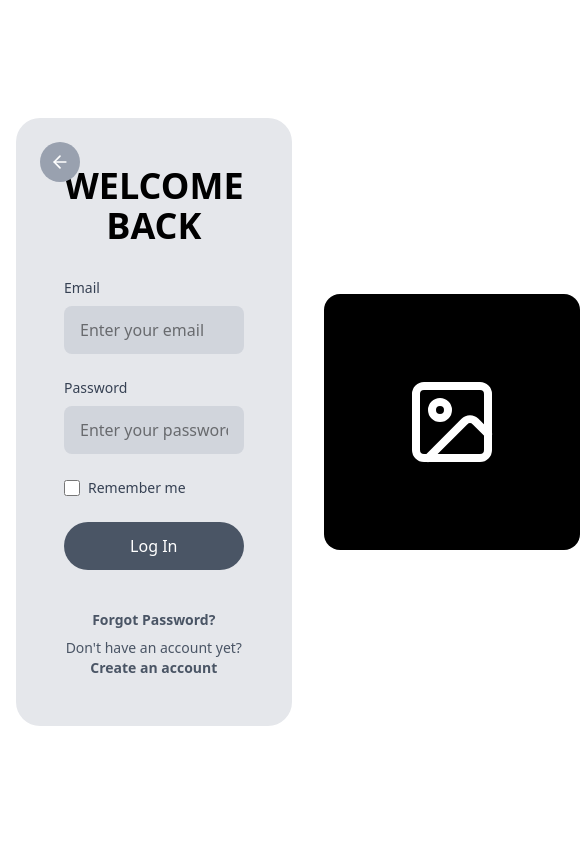
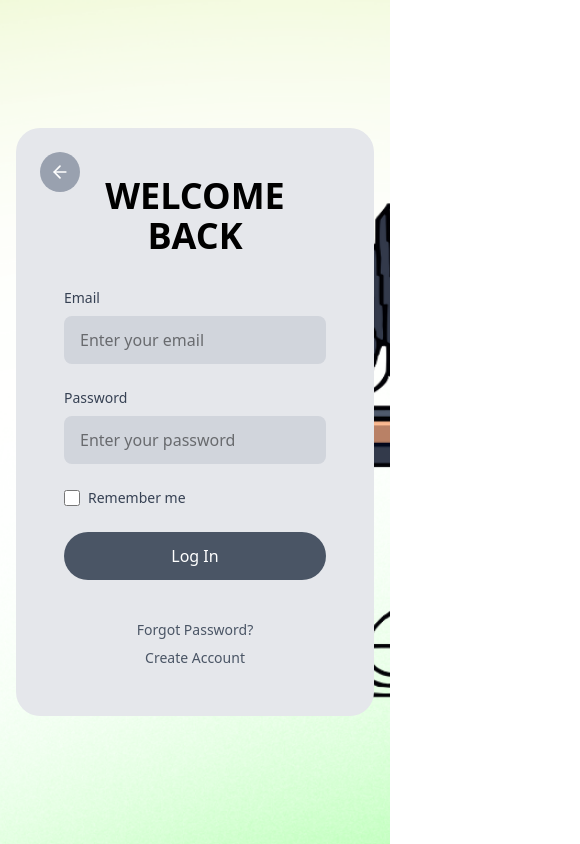
Before and after one commit to fhmarana/sort4u, a React app in the folder frontend/: page /login in a window 390 px wide. Shown: the whole page, 580 px wide, since content can reach past the window. Built offline with nearby package versions, Linux system fonts and the light colour scheme; the HTML template or start-up script is replaced by a standard one.

Commit message:
added background, to fix: responsive and others

```diff
--- a/frontend/src/App.jsx
+++ b/frontend/src/App.jsx
@@ -12,7 +12,7 @@ function App() {
       <Routes>
         <Route path="/" element={<LandingPage />}/>
         <Route path="/login" element={<Login />}/>
-        <Route path="/signup" element/>
+        <Route path="/signup" />
       </Routes>
     </>
   )
--- a/frontend/src/feature/login.jsx
+++ b/frontend/src/feature/login.jsx
@@ -1,6 +1,8 @@
 import React, { useState } from 'react';
 import { ArrowLeft, Image } from 'lucide-react';
 import { Link } from 'react-router-dom';
+import LoginHello from "@/assets/LoginHello.png";
+
 
 export default function LoginPage() {
   const [formData, setFormData] = useState({
@@ -53,16 +55,21 @@ export default function LoginPage() {
   };
 
   return (
-    <div className="min-h-screen bg-white flex items-center justify-center p-4">
-      <div className="w-full max-w-6xl flex gap-8 items-center">
+    <div
+  className="min-h-screen flex items-center justify-center p-4"
+  style={{
+    backgroundImage: `url('${LoginHello}')`,
+    backgroundSize: 'cover',
+    backgroundPosition: 'center',
+    backgroundRepeat: 'no-repeat'
+  }}
+>
+    <div className="w-full max-w-6xl">
         {/* Left Side - Form */}
-        <div className="flex-1 bg-gray-200 rounded-3xl p-12 relative">
-          <Link to="/">
-            <button className="absolute top-6 left-6 w-10 h-10 bg-gray-400 rounded-full flex items-center justify-center hover:bg-gray-500 transition-colors">
-              <ArrowLeft className="w-5 h-5 text-white" />
-            </button>
-          </Link>
-
+        <div className="max-w-xl bg-gray-200 rounded-3xl p-12 relative">
+          <button className="absolute top-6 left-6 w-10 h-10 bg-gray-400 rounded-full flex items-center justify-center hover:bg-gray-500 transition-colors">
+            <ArrowLeft className="w-5 h-5 text-white" />
+          </button>
 
           <div className="max-w-md mx-auto">
             <h1 className="text-4xl font-bold text-center mb-8">WELCOME BACK</h1>
@@ -134,20 +141,13 @@ export default function LoginPage() {
               {/* Footer Links */}
               <div className="text-center space-y-2 pt-4">
                 <a href="#" className="block text-sm text-gray-600 hover:text-gray-800">
-                  <b>Forgot Password?</b>
+                  Forgot Password?
                 </a>
                 <a href="#" className="block text-sm text-gray-600 hover:text-gray-800">
-                  Don't have an account yet? <b>Create an account</b>
+                  Create Account
                 </a>
               </div>
             </form>
-          </div>
-        </div>
-
-        {/* Right Side - Image Placeholder */}
-        <div className="flex-1 flex items-center justify-center">
-          <div className="w-64 h-64 bg-black rounded-2xl flex items-center justify-center">
-            <Image className="w-24 h-24 text-white" />
           </div>
         </div>
       </div>
```
Also changed, not shown: frontend/src/assets/LoginHello.png (added).
